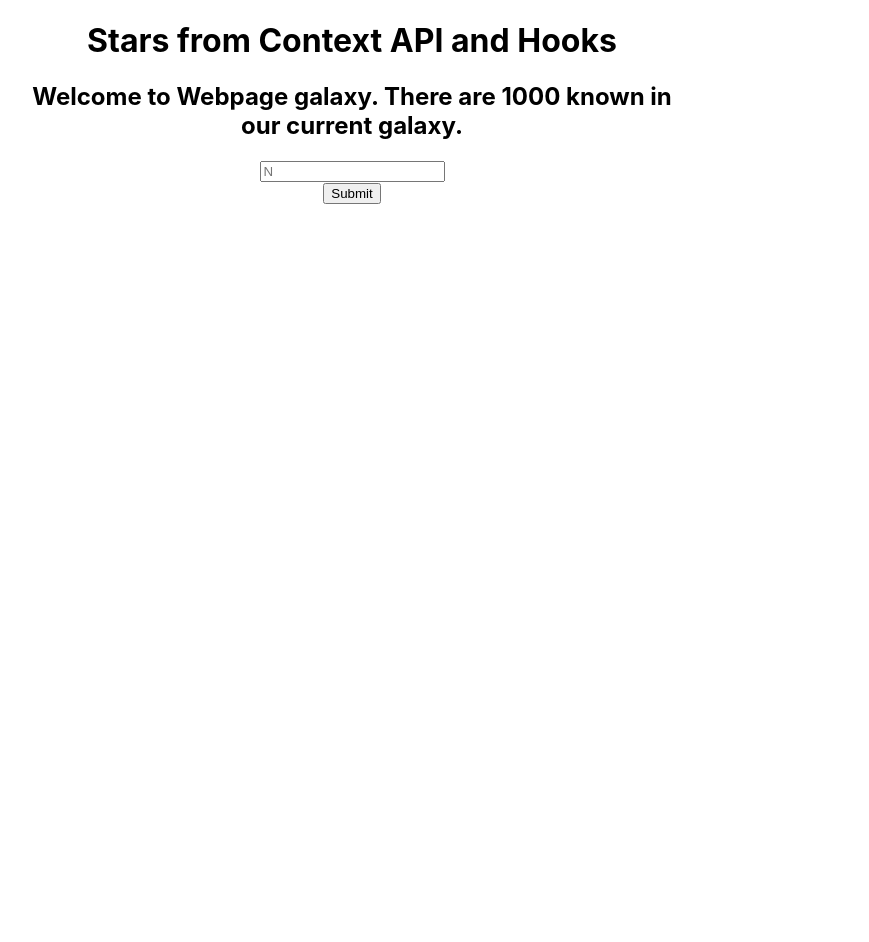
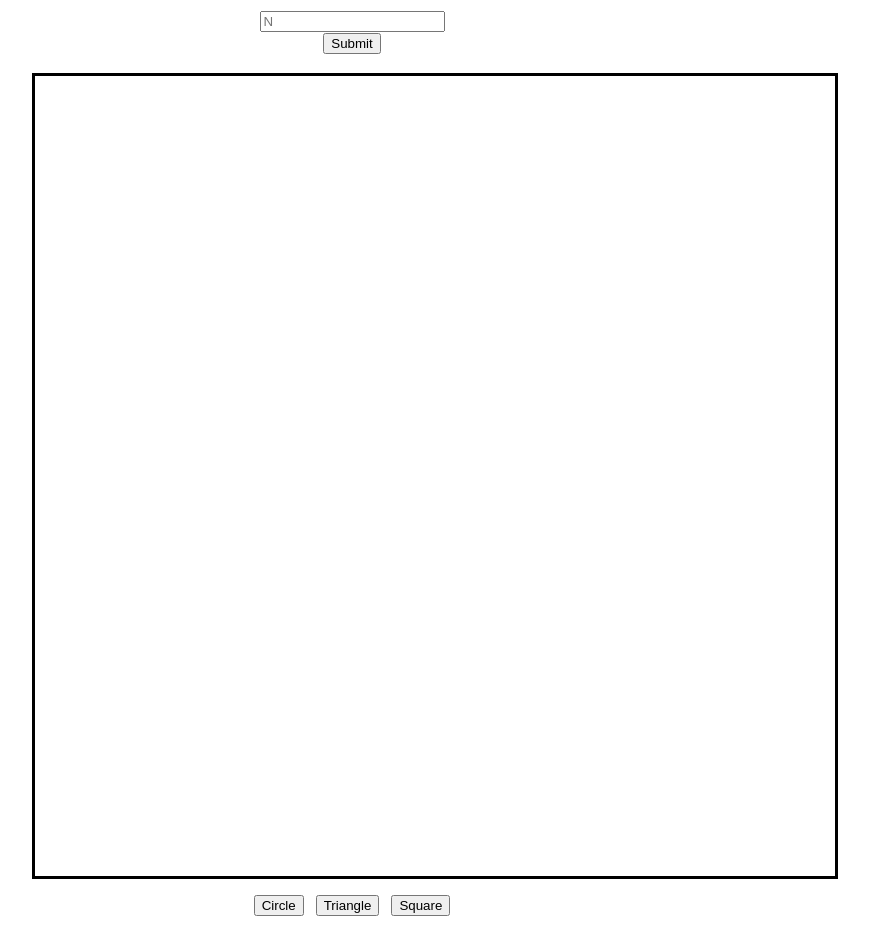
Before and after one commit to prakashthakuri/a-small-react-project, a React (Create React App) app: page / in a window 1280 px wide. Shown: the whole page, without its empty margins (288-1157 px from the left). Before the commit the page ends 800 px from the top, so only its background shows below. Built offline with nearby package versions, Linux system fonts and the light colour scheme.

Commit message:
opacity update

```diff
--- a/src/components/Star.js
+++ b/src/components/Star.js
@@ -37,13 +37,52 @@ export default function Star() {
             console.log(storedStarObj)
 
 
+
         }
+
+        const [handleTriangleOpacity, setHandleTriangleOpacity] = useState("1")
+        const [handleCircleOpacity, setHandleCircleOpacity] = useState("1")
+        const [handleSquareOpacity, setHandleSquareOpacity] = useState("1")
+
+        let circleClick, squareClick, triangleClick;
+
+        console.log(handleCircleOpacity)
+
         const starNames = storedStarObj.map((name, key) => {
-            if(inputValue < NumberOfStars)
-            return <StarCard key={key} storedData={name}  />
+             circleClick = () => {
+                console.log("click")
+                  handleCircleOpacity === "1" ? setHandleCircleOpacity(".5") : setHandleCircleOpacity("1")
+                }
+            triangleClick = () => {
+
+                handleTriangleOpacity === "1" ? setHandleTriangleOpacity("0") : setHandleTriangleOpacity("1")
+
+
+                console.log(handleTriangleOpacity)
+            }
+            squareClick = () => {
+                handleSquareOpacity === "1" ? setHandleSquareOpacity(".5") : setHandleSquareOpacity("1")
+
+            }
+
+
+            if(inputValue < NumberOfStars){
+                            return  <StarCard
+                                        key={key}
+                                        storedData={name}
+                                        squareOpacity={handleSquareOpacity}
+                                        triangleOpacity = {handleTriangleOpacity}
+                                        circleOpacity = {handleCircleOpacity}
+                                         />
+
+            }
             else return null
-        })
 
+
+
+
+        }
+        )
 
 
 
@@ -52,8 +91,6 @@ export default function Star() {
 
   return (
     <div className='card'>
-    <h1> Stars from Context API and Hooks</h1>
-    <h2>Welcome to Webpage galaxy. There are {NumberOfStars} known in our current galaxy.</h2>
 
     <Input
         placeholder="N"
@@ -70,9 +107,29 @@ export default function Star() {
     {errorMessage}
     </h3>
 
-    <div className='star-card'>
-    {starNames}
+    <div className='star-card' >
+
+  {starNames}
+
     </div>
+
+
+    <div>
+    <div className='button'>
+        <button
+         onClick={circleClick}
+        > Circle</button>
+        <button
+        onClick={triangleClick}> Triangle</button>
+        <button
+        onClick={squareClick}> Square</button>
+
+    </div>
+    </div>
+
+
+
+
 
 
 
--- a/src/components/StarCard.js
+++ b/src/components/StarCard.js
@@ -1,39 +1,24 @@
 import React, { useState } from 'react'
 import Canvas from './common/Canvas.Component'
 
-export default function StarCard({storedData}) {
+export default function StarCard({storedData, squareOpacity, triangleOpacity, circleOpacity}) {
 
 
     const starType = storedData.type
     const starColor = storedData.color
+    const height = storedData.positionX
+    const width = storedData.positionY
 
+    console.log("starCard", squareOpacity, triangleOpacity)
 
-    const [cssStyle , setCssStyle] = useState({})
-    const [canvasClicked, setCanvasClicked] = useState(true)
-
-   const handleClick = () => {
-    canvasClicked === true ?
-        setCssStyle({...cssStyle , opacity: 0.5})
-        :
-        setCssStyle({...cssStyle, opacity: 1})
-    setCanvasClicked(!canvasClicked)
-
-
-   }
 
 
   return (
 
-    <div className='star-flex-container'  >
-        <div style={cssStyle}>
-        <Canvas  draw={starType} color = {starColor} height={100} width={100} />
-        <h1 style={{fontSize: '10pt'}}> Name: {storedData?.name}</h1>
+        <Canvas  draw={starType} color = {starColor} height={height} width={width}  squareOpacity={squareOpacity} triangleOpacity= {triangleOpacity} circleOpacity= {circleOpacity} >
+        <span style={{fontSize: '10pt'}}> Name: {storedData?.name}</span>
 
-        </div>
-
-        <button onClick={handleClick}>Transparency </button>
-
-    </div>
+        </Canvas>
 
   )
 }
--- a/src/components/common/Canvas.Component.js
+++ b/src/components/common/Canvas.Component.js
@@ -1,63 +1,66 @@
 import React, { useEffect, useRef } from 'react'
 // https://developer.mozilla.org/en-US/docs/Web/API/Canvas_API/Tutorial/Drawing_shapes
-export default function Canvas({ draw, color, height, width, handleCanvasClick }) {
+export default function Canvas(
+            { draw, color, height, width, handleCanvasClick, squareOpacity, triangleOpacity, circleOpacity }
+            ) {
 
     const canvas = useRef()
 
 
-    const createCanvas = (context) => {
+
+    let canvasStyle
+
+    useEffect(() => {
+        const context = canvas.current.getContext('2d')
+
+
+
+
+        console.log("rendered")
+
+        const createMyCanvas = (context) => {
             context.fillStyle = color
             switch (draw) {
                 case 'square':
                     context.fillRect(25, 25, 100, 100)
+                    context.globalAlpha = squareOpacity
                     break;
 
-            case 'rectangle':
-                context.fillRect(25, 25, 125, 100)
-                break;
 
                 case 'triangle':
+                    context.globalAlpha = triangleOpacity
                     context.beginPath();
                     context.moveTo(0, 50)
                     context.lineTo(50, 0)
                     context.lineTo(100, 50)
                     context.lineTo(0, 50)
                     context.fill();
+                    console.log(triangleOpacity, "inside Switch")
+
                     break;
-            case 'arc':
 
-                context.beginPath();
-                context.arc(0, 5, 25, 35, 2 * Math.PI);
-                context.fill();
-
-                break
 
                 case 'circle':
+                    context.globalAlpha = circleOpacity
                     context.arc(50, 35, 25, 0, 4 * Math.PI);
                     context.fill()
+
                     break
 
 
                 default:
-                // circle
-                context.arc(100, 35, 25, 0, 2 * Math.PI);
-                context.fill()
-                break
-
-
 
 
             }
 
         }
 
-    useEffect(() => {
-        const context = canvas.current.getContext('2d')
-
-        createCanvas(context)
+        createMyCanvas(context)
+        context.clearRect(0, 0, canvas.width, canvas.height);
 
 
-    }, [])
+
+    }, [squareOpacity, triangleOpacity, circleOpacity])
 
 
 
@@ -66,6 +69,6 @@ export default function Canvas({ draw, color, height, width, handleCanvasClick }
 
 
     return (
-        <canvas ref={canvas} height={height} width={width} onClick={handleCanvasClick} />
+        <canvas ref={canvas} height={height} width={width} onClick={handleCanvasClick} style={canvasStyle} />
     )
 }
--- a/src/index.css
+++ b/src/index.css
@@ -18,7 +18,7 @@ code {
 
 }
 
-.star-card {
+/* .star-card {
   display: flex;
   flex-direction: row;
   flex-grow: 1;
@@ -27,7 +27,16 @@ code {
   width: 60%;
   padding: 0;
   margin: 0;
+} */
+
+.star-card{
+  height: 800px;
+  width: 800px;
+  border: 3px solid black;
+  position: relative;
+
 }
+
 
 .danger {
   color: red;
@@ -35,9 +44,18 @@ code {
 
 
 .star-flex-container {
-  padding: 5px;
-  margin-top: 10px;
-  text-align: center;
+  position:absolute;
 
 
 }
+
+.button{
+  margin: 10px;
+  display: inline-flex;
+  flex-wrap: wrap;
+
+}
+
+.button > button {
+  margin: 6px;
+}
```
Also changed, not shown: src/components/useState.js (added, +7 -0 lines), src/reducers/opacityReducer.js (added, +17 -0 lines). Lines whose indentation alone changed are shown as unchanged.
